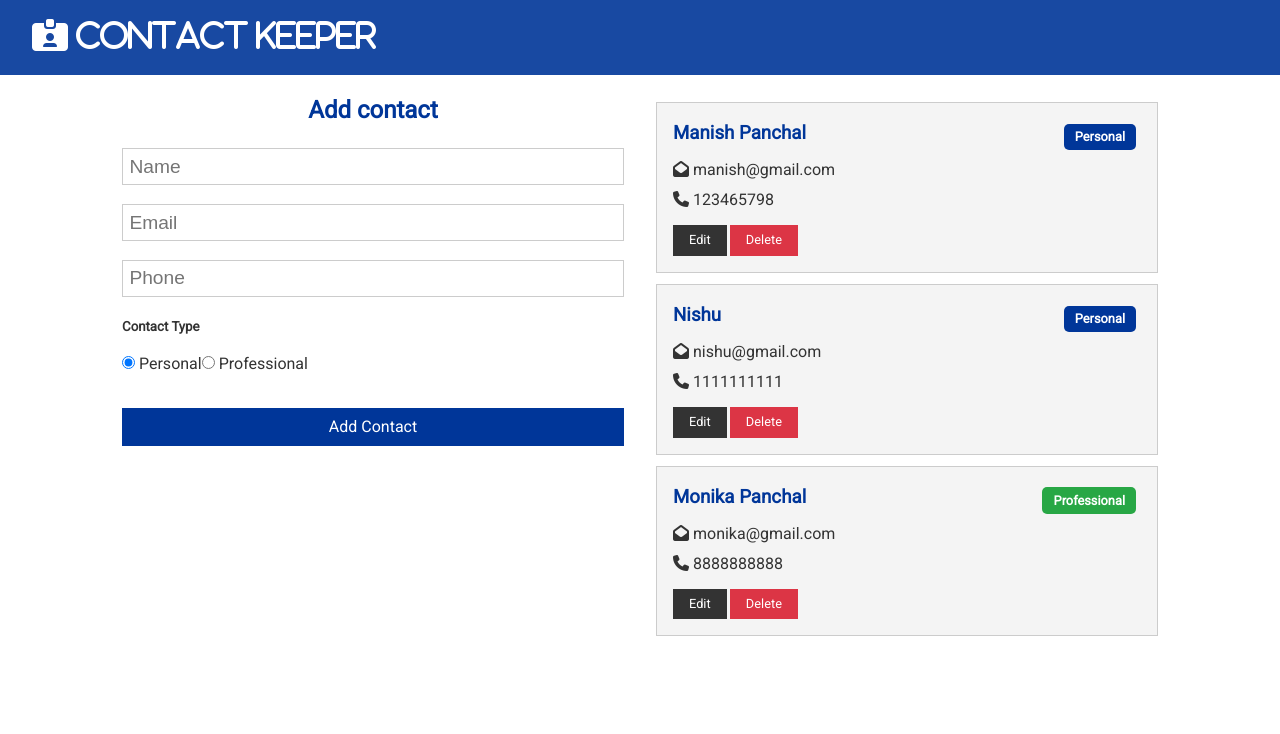
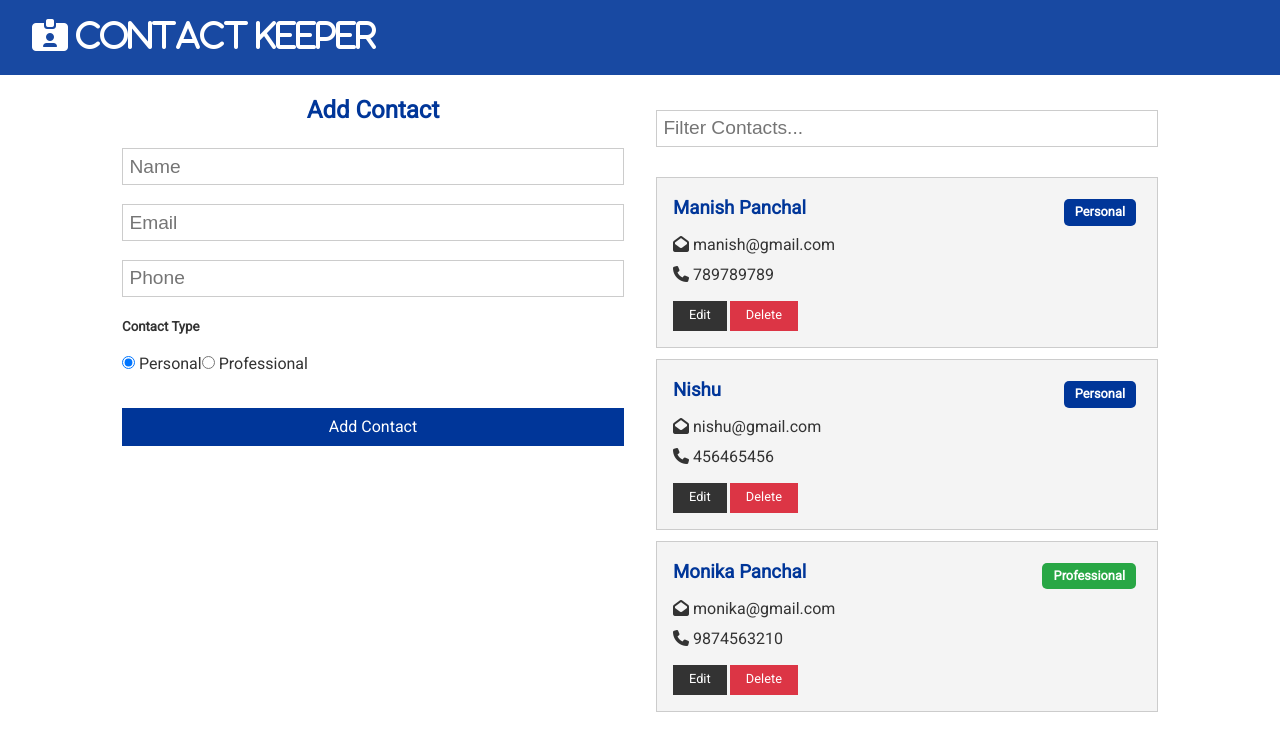
Before and after one commit to ravipanchal24/Contact-Keeper, a React (Create React App) app in the folder client/: page / in a window 1280 px wide. Shown: the top 734 px of the page. Built offline with nearby package versions, Linux system fonts and the light colour scheme.

Commit message:
Added contact form, contact item, contact filter components

```diff
--- a/client/src/App.css
+++ b/client/src/App.css
@@ -440,3 +440,34 @@ table th {
     justify-content: center;
   }
 }
+
+.filterBox{
+  display: flex;
+  justify-content: center;
+  align-items: center;
+  gap: 10px;
+}
+
+.fa-xmark-circle{
+  position:absolute;
+  top: 8rem;
+  right: 16.5rem;
+  cursor: pointer;
+  color: var(--primary-color);
+}
+
+/* React transition group Animations */
+.item-enter{
+  opacity: 0;
+}
+.item-enter-active{
+  opacity: 1;
+  transition: opacity 500ms ease-in;
+}
+.item-exit{
+  opacity: 1;
+}
+.item-exit-active{
+  opacity: 0;
+  transition: opacity 500ms ease-out;
+}
--- /dev/null
+++ b/client/src/components/Contact/ContactFilter.js
@@ -0,0 +1,37 @@
+import React, { useContext, useRef, useEffect, Fragment } from "react";
+import ContactContext from "../../context/contact/contactContext";
+const ContactFilter = () => {
+  const contactContext = useContext(ContactContext);
+  const { filterContacts, clearFilter, filtered } = contactContext;
+
+  const text = useRef("");
+
+  useEffect(() => {
+    if (filtered === null) {
+      text.current.value = "";
+    }
+  }, []);
+
+  const onChange = (e) => {
+    if (text.current.value !== "") {
+      filterContacts(e.target.value);
+    } else {
+      clearFilter();
+    }
+  };
+
+  return (
+    <div className="filterBox">
+      <input
+        type="text"
+        ref={text}
+        onChange={onChange}
+        placeholder="Filter Contacts..."
+      />
+      {filtered &&
+        <i className="fa-solid fa-xmark-circle fa-lg" onClick={() => { text.current.value = ''; clearFilter(); }} /> }
+    </div>
+  );
+};
+
+export default ContactFilter;
--- a/client/src/components/Contact/ContactForm.js
+++ b/client/src/components/Contact/ContactForm.js
@@ -1,7 +1,21 @@
-import React, { useState, useContext } from "react";
+import React, { useState, useContext, useDebugValue, useEffect } from "react";
 import ContactContext from "../../context/contact/contactContext";
 const ContactForm = () => {
   const contactContext = useContext(ContactContext);
+  const { addContact, current, clearCurrent, updateContact } = contactContext;
+
+  useEffect(() => {
+    if (current !== null) {
+      setContact(current);
+    } else {
+      setContact({
+        name: "",
+        email: "",
+        phone: "",
+        type: "personal",
+      });
+    }
+  }, [contactContext, current]);
 
   const [contact, setContact] = useState({
     name: "",
@@ -17,18 +31,23 @@ const ContactForm = () => {
 
   const onSubmit = (e) => {
     e.preventDefault();
-    contactContext.addContact(contact); // Call function from context to save contact and pass current state values in arguments
+    if (current === null) {
+      addContact(contact); // Call function from context to save contact and pass current state values in arguments
+    } else {
+      updateContact(contact);
+    }
+    clearAll();
+  };
 
-    setContact({
-      name: "",
-      email: "",
-      phone: "",
-      type: "personal",
-    });
+  const clearAll = () => {
+    clearCurrent();
   };
+
   return (
     <form>
-      <h2 className="text-primary">Add contact</h2>
+      <h2 className="text-primary">
+        {current ? "Edit Contact" : "Add Contact"}
+      </h2>
       <input
         type="text"
         placeholder="Name"
@@ -69,12 +88,21 @@ const ContactForm = () => {
         onChange={onChange}
       />{" "}
       Professional
-      <input
-        type="submit"
-        onClick={onSubmit}
-        value="Add Contact"
-        className="btn btn-primary btn-block"
-      />
+      <div>
+        <input
+          type="submit"
+          onClick={onSubmit}
+          value={current ? "Update Contact" : "Add Contact"}
+          className="btn btn-primary btn-block"
+        />
+      </div>
+      {current && (
+        <div>
+          <button className="btn btn-light btn-block" onClick={clearAll}>
+            Clear
+          </button>
+        </div>
+      )}
     </form>
   );
 };
--- a/client/src/components/Contact/Contacts.js
+++ b/client/src/components/Contact/Contacts.js
@@ -1,15 +1,42 @@
 import React, { useContext, Fragment } from 'react';
 import ContactContext from '../../context/contact/contactContext';
 import ContactItem from './ContactItem';
+import { CSSTransition, TransitionGroup } from 'react-transition-group'
 
 const Contacts = () => {
     const contactContext = useContext(ContactContext);
-    const { contacts } = contactContext;
+    const { contacts, filtered } = contactContext;
+
+    if (contacts.length === 0) {
+        return (
+            <div style={{ padding: '70px' }}>
+                <h2 style={{ style }}><i className='fa-regular fa-face-frown-open fa-bounce fa-lg' style={{ color: 'blue', padding: '0' }} /> No contacts to display</h2>
+                <h3 style={{ marginLeft: '2em' }}>Please add some contacts</h3>
+            </div>
+        )
+    }
     return (
         <Fragment>
-            {contacts.map(contact => <ContactItem contact={contact} key={contact.id} />)}
+            <TransitionGroup>
+                {filtered !== null ?
+                    filtered.map(contact => (
+                        <CSSTransition key={contact.id} timeout={500} classNames='item'>
+                            <ContactItem contact={contact} />
+                        </CSSTransition>)) :
+                    contacts.map(contact => (
+                        <CSSTransition key={contact.id} timeout={500} classNames='item'>
+                            <ContactItem contact={contact} />
+                        </CSSTransition>))
+                }
+            </TransitionGroup>
         </Fragment>
-    );
+    )
 }
 
+const style = {
+    display: 'flex',
+    justifyContent: 'center',
+    alignItems: 'center',
+    gap: '10px'
+}
 export default Contacts;
--- a/client/src/components/pages/Home.js
+++ b/client/src/components/pages/Home.js
@@ -1,6 +1,7 @@
 import React from "react";
 import Contacts from "./../Contact/Contacts";
 import ContactForm from "../Contact/ContactForm";
+import ContactFilter from "../Contact/ContactFilter";
 
 const Home = () => {
   return (
@@ -10,6 +11,7 @@ const Home = () => {
       </div>
 
       <div>
+        <ContactFilter />
         <Contacts />
       </div>
     </div>
--- a/client/src/context/contact/ContactState.js
+++ b/client/src/context/contact/ContactState.js
@@ -20,7 +20,7 @@ const ContactState = props => {
                 id: 1,
                 name: 'Manish Panchal',
                 email: 'manish@gmail.com',
-                phone: '123465798',
+                phone: '789789789',
                 type: 'personal'
             },
 
@@ -28,7 +28,7 @@ const ContactState = props => {
                 id: 2,
                 name: 'Nishu',
                 email: 'nishu@gmail.com',
-                phone: '1111111111',
+                phone: '456465456',
                 type: 'personal'
             },
 
@@ -36,11 +36,12 @@ const ContactState = props => {
                 id: 3,
                 name: 'Monika Panchal',
                 email: 'monika@gmail.com',
-                phone: '8888888888',
+                phone: '9874563210',
                 type: 'professional'
             }
         ],
-        current: null
+        current: null,
+        filtered: null
     };
 
     const [state, dispatch] = useReducer(contactReducer, initialState);
@@ -67,20 +68,31 @@ const ContactState = props => {
     }
 
     // Update contact
+    const updateContact = (contact) => {
+        dispatch({ type: UPDATE_CONTACT, payload: contact });
+    }
 
     // Filter contacts
+    const filterContacts = (text) => {
+        dispatch({ type: FILTER_CONTACTS, payload: text });
+    }
 
     // Clear filter
+    const clearFilter = () => dispatch({ type: CLEAR_FILTER })
 
     return (
         <ContactContext.Provider
             value={{
                 contacts: state.contacts,
                 current: state.current,
+                filtered: state.filtered,
                 addContact,
                 deleteContact,
                 setCurrent,
-                clearCurrent
+                clearCurrent,
+                updateContact,
+                filterContacts,
+                clearFilter
             }}>
             {props.children}
         </ContactContext.Provider>
--- a/client/src/context/contact/contactReducer.js
+++ b/client/src/context/contact/contactReducer.js
@@ -32,15 +32,21 @@ const contactReducer = (state, action) => {
             }
         case UPDATE_CONTACT:
             return {
-
+                ...state,
+                contacts: state.contacts.map(contact => contact.id === action.payload.id ? action.payload : contact)
             }
         case FILTER_CONTACTS:
             return {
-
+                ...state,
+                filtered: state.contacts.filter((contact) => {
+                    const regex = new RegExp(`${action.payload}`, 'gi'); // g = global i.e. all matches, i = case insensitive
+                    return contact.name.match(regex) || contact.email.match(regex) || contact.phone.match(regex);
+                })
             }
         case CLEAR_FILTER:
             return {
-
+                ...state,
+                filtered: null
             }
         default:
             return state;
```
